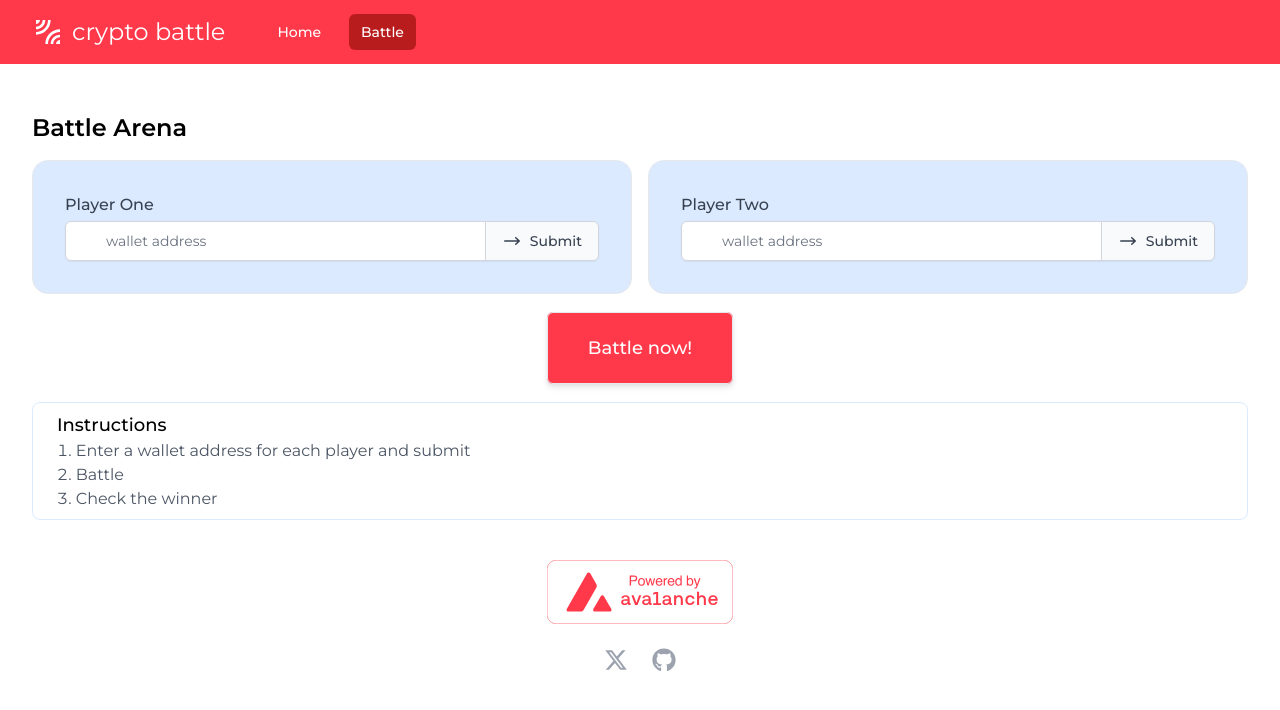
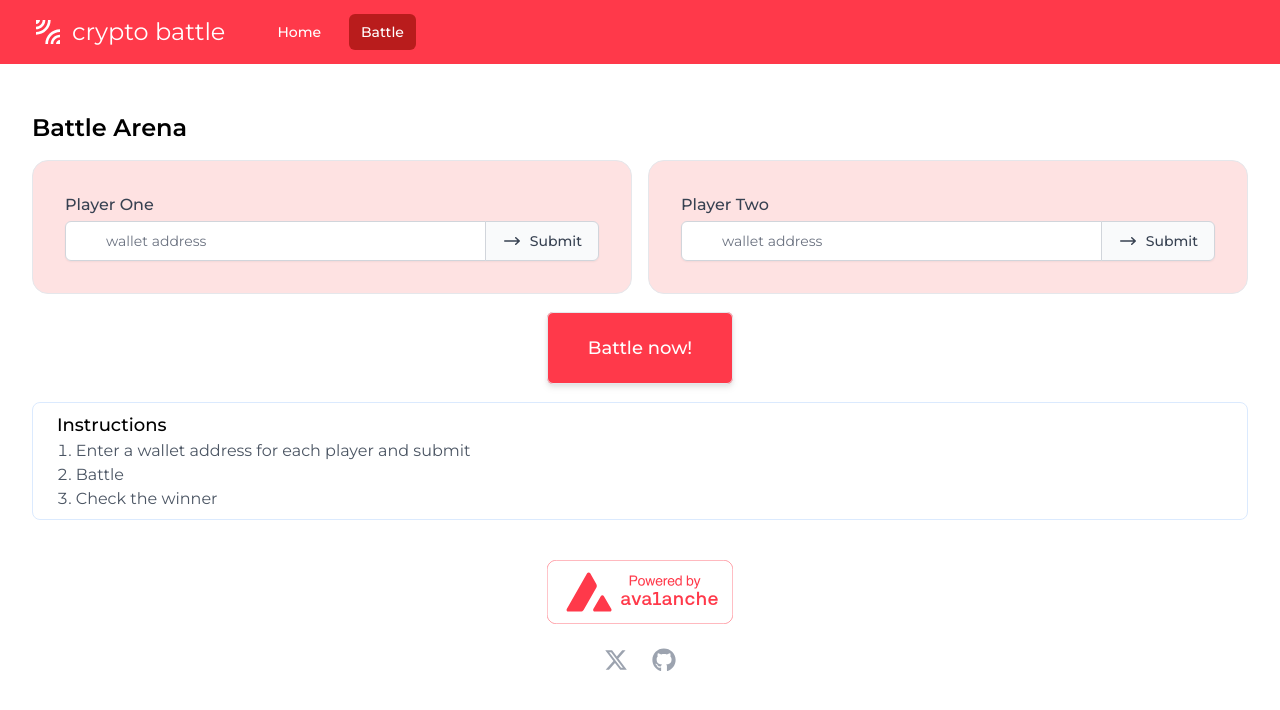
Before and after one commit to ivanmolto/cryptobattle, a React (Vite) app: page /battle in a window 1280 px wide. Shown: the top 710 px of the page. Built offline with nearby package versions, Linux system fonts and the light colour scheme.

Commit message:
feat: Update colors in Battle

```diff
--- a/src/components/Battle.jsx
+++ b/src/components/Battle.jsx
@@ -21,7 +21,7 @@ class PlayerInput extends React.Component {
   render() {
     return (
       <form
-        className="border border-1 rounded-2xl bg-blue-100 text-base p-8"
+        className="border border-1 rounded-2xl bg-red-100 text-base p-8"
         onSubmit={this.handleSubmit}
       >
         <label
```
